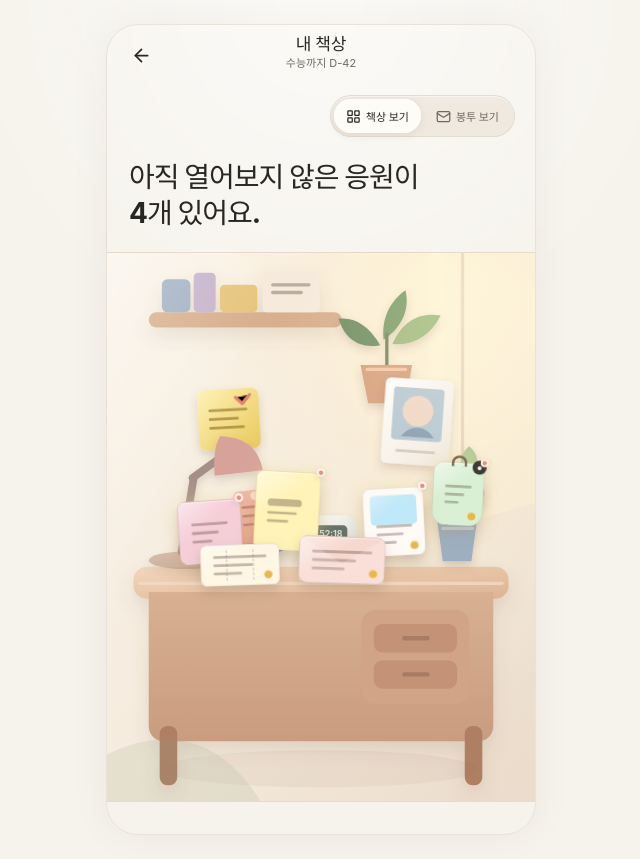
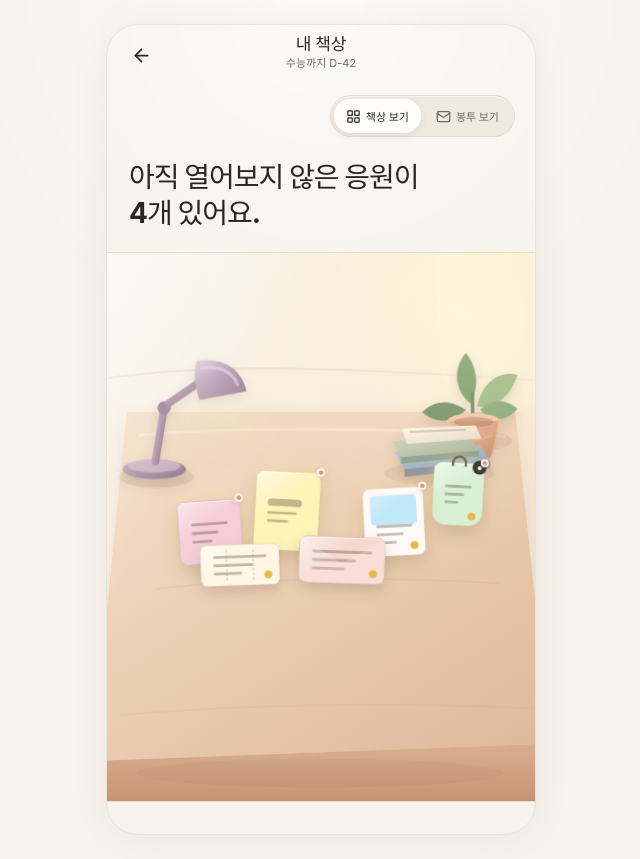
Before and after one commit to Likelion-Yonsei-14th/14-DEMODAY-FRONTEND-CHAK, a React (Vite) app: page /prototype/my/desk in a window 1280 px wide. Shown: the whole page, without its empty margins (319-959 px from the left). Built offline with nearby package versions, Linux system fonts and the light colour scheme; a web font is replaced by a local one.

Commit message:
redesign: simplify and deepen desk scene

```diff
--- a/src/features/desk/DeskScene.tsx
+++ b/src/features/desk/DeskScene.tsx
@@ -18,199 +18,359 @@ export function DeskScene({
         className="desk-scene__svg"
         viewBox="0 0 390 500"
         role="img"
-        aria-label={`${ownerName}의 책상 위에 문제집, 타이머, 사진과 응원 오브젝트가 놓여 있어요.`}
+        aria-label={`${ownerName}의 책상 위에 스탠드, 책과 식물이 놓여 있어요.`}
       >
         <defs>
-          <linearGradient id="room-wall" x1="0" y1="0" x2="0.95" y2="1">
-            <stop offset="0" stopColor="#FAF3E9" />
-            <stop offset="0.55" stopColor="#F5EBDD" />
-            <stop offset="1" stopColor="#EBDCCB" />
+          <linearGradient id="room-wall" x1="0" y1="0" x2="1" y2="1">
+            <stop offset="0" stopColor="#FBF6EE" />
+            <stop offset=".52" stopColor="#F5EBDD" />
+            <stop offset="1" stopColor="#EEDFCC" />
           </linearGradient>
-          <linearGradient id="desk-top" x1="0" y1="0" x2="1" y2="1">
-            <stop offset="0" stopColor="#F1D7BF" />
-            <stop offset="0.5" stopColor="#E8C4A6" />
-            <stop offset="1" stopColor="#DDB495" />
+
+          <linearGradient id="desk-surface" x1=".08" y1="0" x2=".92" y2="1">
+            <stop offset="0" stopColor="#F4DFC9" />
+            <stop offset=".48" stopColor="#EBCDB1" />
+            <stop offset="1" stopColor="#DDB99B" />
           </linearGradient>
-          <linearGradient id="desk-front" x1="0" y1="0" x2="0" y2="1">
-            <stop offset="0" stopColor="#D8B092" />
-            <stop offset="1" stopColor="#C99C7F" />
+
+          <linearGradient id="desk-edge" x1="0" y1="0" x2="0" y2="1">
+            <stop offset="0" stopColor="#D9AF90" />
+            <stop offset="1" stopColor="#C89273" />
           </linearGradient>
+
+          <linearGradient id="lamp-metal" x1="0" y1="0" x2="1" y2="1">
+            <stop offset="0" stopColor="#CBB4C5" />
+            <stop offset=".48" stopColor="#AE92AA" />
+            <stop offset="1" stopColor="#8F748C" />
+          </linearGradient>
+
+          <linearGradient id="lamp-shade" x1=".1" y1=".05" x2=".9" y2=".95">
+            <stop offset="0" stopColor="#DCCADB" />
+            <stop offset=".46" stopColor="#B89FB7" />
+            <stop offset="1" stopColor="#967B94" />
+          </linearGradient>
+
           <linearGradient id="book-blue" x1="0" y1="0" x2="1" y2="1">
-            <stop offset="0" stopColor="#9DB2C8" />
-            <stop offset="1" stopColor="#7089A5" />
+            <stop offset="0" stopColor="#B8C9D8" />
+            <stop offset="1" stopColor="#879EB5" />
           </linearGradient>
+
           <linearGradient id="book-sage" x1="0" y1="0" x2="1" y2="1">
-            <stop offset="0" stopColor="#BFC8AF" />
-            <stop offset="1" stopColor="#8FA081" />
+            <stop offset="0" stopColor="#CFD7C1" />
+            <stop offset="1" stopColor="#9FAC91" />
           </linearGradient>
-          <linearGradient id="timer-body" x1="0" y1="0" x2="1" y2="1">
-            <stop offset="0" stopColor="#FFFDF7" />
-            <stop offset="1" stopColor="#D8D9D5" />
+
+          <linearGradient id="book-cream" x1="0" y1="0" x2="1" y2="1">
+            <stop offset="0" stopColor="#FFF7E9" />
+            <stop offset="1" stopColor="#E7D6BD" />
           </linearGradient>
-          <linearGradient id="photo-paper" x1="0" y1="0" x2="1" y2="1">
-            <stop offset="0" stopColor="#FFFDF9" />
-            <stop offset="1" stopColor="#F0E7DB" />
+
+          <linearGradient id="pot" x1="0" y1="0" x2="1" y2="1">
+            <stop offset="0" stopColor="#E9B89A" />
+            <stop offset=".56" stopColor="#D99E7B" />
+            <stop offset="1" stopColor="#BC7F61" />
           </linearGradient>
-          <linearGradient id="coral-card" x1="0" y1="0" x2="1" y2="1">
-            <stop offset="0" stopColor="#F6C3B7" />
-            <stop offset="1" stopColor="#E88973" />
-          </linearGradient>
-          <linearGradient id="mint-card" x1="0" y1="0" x2="1" y2="1">
-            <stop offset="0" stopColor="#DDEBCF" />
-            <stop offset="1" stopColor="#AAC59A" />
-          </linearGradient>
-          <linearGradient id="yellow-card" x1="0" y1="0" x2="1" y2="1">
-            <stop offset="0" stopColor="#FFF1B6" />
-            <stop offset="1" stopColor="#E9C95B" />
-          </linearGradient>
-          <radialGradient id="sun-light" cx="0.78" cy="0.08" r="0.72">
-            <stop offset="0" stopColor="#FFF3CC" stopOpacity="0.86" />
-            <stop offset="0.48" stopColor="#FFEAC3" stopOpacity="0.26" />
-            <stop offset="1" stopColor="#FFF7E8" stopOpacity="0" />
+
+          <radialGradient id="window-light" cx=".83" cy=".06" r=".74">
+            <stop offset="0" stopColor="#FFF4D1" stopOpacity=".82" />
+            <stop offset=".45" stopColor="#FFEAC0" stopOpacity=".24" />
+            <stop offset="1" stopColor="#FFF8EA" stopOpacity="0" />
           </radialGradient>
-          <filter id="soft-shadow" x="-40%" y="-40%" width="180%" height="180%">
-            <feDropShadow dx="0" dy="8" stdDeviation="8" floodColor="#76563D" floodOpacity="0.14" />
+
+          <radialGradient id="lamp-glow" cx=".5" cy=".5" r=".5">
+            <stop offset="0" stopColor="#FFF1C6" stopOpacity=".46" />
+            <stop offset="1" stopColor="#FFF1C6" stopOpacity="0" />
+          </radialGradient>
+
+          <filter id="scene-shadow" x="-40%" y="-40%" width="180%" height="180%">
+            <feDropShadow
+              dx="0"
+              dy="9"
+              stdDeviation="9"
+              floodColor="#79573F"
+              floodOpacity=".13"
+            />
           </filter>
+
           <filter id="object-shadow" x="-60%" y="-60%" width="220%" height="220%">
-            <feDropShadow dx="0" dy="4" stdDeviation="4" floodColor="#654A38" floodOpacity="0.2" />
+            <feDropShadow
+              dx="0"
+              dy="5"
+              stdDeviation="5"
+              floodColor="#694D3A"
+              floodOpacity=".18"
+            />
           </filter>
+
           <filter id="glow" x="-100%" y="-100%" width="300%" height="300%">
-            <feDropShadow dx="0" dy="0" stdDeviation="5" floodColor="#F2A48F" floodOpacity="0.7" />
+            <feDropShadow
+              dx="0"
+              dy="0"
+              stdDeviation="5"
+              floodColor="#F2A48F"
+              floodOpacity=".7"
+            />
           </filter>
         </defs>
 
         <g className="desk-scene__room">
           <rect width="390" height="500" fill="url(#room-wall)" />
-          <rect width="390" height="500" fill="url(#sun-light)" />
+          <rect width="390" height="500" fill="url(#window-light)" />
 
-          <g opacity="0.42">
-            <path d="M292 0H390V228L340 242L292 178Z" fill="#FFF3D5" />
-            <path d="M324 0V213" stroke="#D4B6A0" strokeWidth="3" />
+          <path
+            d="M0 114C94 101 196 103 390 116"
+            fill="none"
+            stroke="#E2CDB8"
+            strokeWidth="2"
+            opacity=".42"
+          />
+          <path
+            d="M300 0H390V138L347 154L304 114Z"
+            fill="#FFF4D8"
+            opacity=".24"
+          />
         </g>
 
-          <g className="desk-scene__shelf" filter="url(#soft-shadow)">
-            <rect x="38" y="54" width="176" height="14" rx="7" fill="#D7AD8C" />
-            <rect x="50" y="24" width="26" height="30" rx="5" fill="#9FAFC2" />
-            <rect x="79" y="18" width="20" height="36" rx="4" fill="#C5B1CA" />
-            <rect x="103" y="29" width="34" height="25" rx="4" fill="#E5C37A" />
-            <rect x="142" y="17" width="52" height="37" rx="4" fill="#F5E9DA" />
-            <path d="M151 29H184M151 36H177" stroke="#B7A99D" strokeWidth="3" strokeLinecap="round" />
+        <g className="desk-scene__table" filter="url(#scene-shadow)">
+          <path
+            d="M18 145H372L404 447L-14 463Z"
+            fill="url(#desk-surface)"
+          />
+          <path
+            d="M-14 463L404 447V500H-14Z"
+            fill="url(#desk-edge)"
+          />
+
+          <path
+            d="M28 166C122 158 258 159 363 167"
+            fill="none"
+            stroke="#FFF0DE"
+            strokeWidth="2.5"
+            opacity=".5"
+          />
+          <path
+            d="M44 306C137 296 254 295 357 301"
+            fill="none"
+            stroke="#C79777"
+            strokeWidth="1.6"
+            opacity=".16"
+          />
+          <path
+            d="M12 421C126 411 268 409 391 415"
+            fill="none"
+            stroke="#C79777"
+            strokeWidth="1.4"
+            opacity=".13"
+          />
+
+          <ellipse
+            cx="194"
+            cy="474"
+            rx="167"
+            ry="13"
+            fill="#8C6755"
+            opacity=".08"
+          />
         </g>
 
-          <g className="desk-scene__plant" filter="url(#object-shadow)">
-            <path d="M252 79C250 59 258 44 272 34C276 51 269 68 252 79Z" fill="#789A69" />
-            <path d="M260 83C270 60 287 54 304 57C296 73 281 85 260 83Z" fill="#9BB77B" />
-            <path d="M249 84C238 65 224 58 211 60C216 77 229 88 249 84Z" fill="#6E8D64" />
-            <path d="M255 74L255 111" stroke="#6F825F" strokeWidth="3" strokeLinecap="round" />
-            <path d="M231 102H278L272 137H238Z" fill="#D79F7B" />
-            <path d="M237 106H272" stroke="#F4C5A4" strokeWidth="3" strokeLinecap="round" />
+        <g className="desk-scene__decor" filter="url(#object-shadow)">
+          <g className="desk-scene__lamp">
+            <ellipse
+              cx="45"
+              cy="204"
+              rx="34"
+              ry="10"
+              fill="#7D665F"
+              opacity=".13"
+            />
+            <ellipse
+              cx="43"
+              cy="197"
+              rx="29"
+              ry="9"
+              fill="url(#lamp-metal)"
+            />
+            <ellipse
+              cx="43"
+              cy="194"
+              rx="24"
+              ry="6"
+              fill="#D4C0CF"
+              opacity=".72"
+            />
+
+            <path
+              d="M44 190L52 141"
+              stroke="url(#lamp-metal)"
+              strokeWidth="7"
+              strokeLinecap="round"
+            />
+            <circle cx="52" cy="141" r="6" fill="#9E859C" />
+            <path
+              d="M56 137L91 113"
+              stroke="url(#lamp-metal)"
+              strokeWidth="7"
+              strokeLinecap="round"
+            />
+            <circle cx="91" cy="113" r="6" fill="#9A8198" />
+
+            <path
+              d="M82 98C106 95 122 105 127 126L84 134C80 120 78 107 82 98Z"
+              fill="url(#lamp-shade)"
+            />
+            <path
+              d="M86 105C102 102 114 108 119 120"
+              fill="none"
+              stroke="#EADDE9"
+              strokeWidth="3"
+              strokeLinecap="round"
+              opacity=".58"
+            />
+            <ellipse
+              cx="108"
+              cy="151"
+              rx="62"
+              ry="42"
+              fill="url(#lamp-glow)"
+              opacity=".68"
+            />
           </g>
 
-          <g className="desk-scene__wall-messages">
-            <g transform="rotate(-3 111 151)" filter="url(#object-shadow)">
-              <rect x="83" y="124" width="56" height="55" rx="7" fill="url(#yellow-card)" />
-              <path d="M94 143H127M94 151H119M94 159H124" stroke="#9D7F31" strokeWidth="2.5" strokeLinecap="round" opacity="0.72" />
-              <path d="M118 132L124 138L131 130" stroke="#E48470" strokeWidth="3" strokeLinecap="round" strokeLinejoin="round" />
-            </g>
+          <g className="desk-scene__plant">
+            <ellipse
+              cx="338"
+              cy="171"
+              rx="31"
+              ry="9"
+              fill="#76533E"
+              opacity=".11"
+            />
 
-            <g transform="rotate(4 282 150)" filter="url(#object-shadow)">
-              <rect x="252" y="115" width="62" height="78" rx="5" fill="url(#photo-paper)" />
-              <rect x="260" y="123" width="46" height="48" rx="3" fill="#B5C6D0" />
-              <circle cx="283" cy="144" r="14" fill="#F0D5C2" />
-              <path d="M269 168C277 156 291 156 299 168" fill="#879CAF" />
-              <path d="M266 181H300" stroke="#D6C8BC" strokeWidth="2.5" strokeLinecap="round" />
-            </g>
-          </g>
-        </g>
+            <path
+              d="M331 137C316 125 315 105 327 91C338 105 339 123 331 137Z"
+              fill="#789A69"
+            />
+            <path
+              d="M337 140C342 116 359 107 374 111C368 130 355 141 337 140Z"
+              fill="#9CB781"
+            />
+            <path
+              d="M327 143C311 132 297 135 287 145C300 156 315 155 327 143Z"
+              fill="#6E8D64"
+            />
+            <path
+              d="M340 143C350 132 364 133 374 142C365 153 351 155 340 143Z"
+              fill="#87A775"
+            />
+            <path
+              d="M333 128L333 153"
+              stroke="#677E5E"
+              strokeWidth="3"
+              strokeLinecap="round"
+            />
 
-        <g className="desk-scene__furniture" filter="url(#soft-shadow)">
-          <rect x="24" y="286" width="342" height="29" rx="12" fill="url(#desk-top)" />
-          <path d="M38 309H352V431C352 439 346 445 338 445H52C44 445 38 439 38 431Z" fill="url(#desk-front)" />
-          <rect x="232" y="325" width="98" height="86" rx="13" fill="#D2A487" />
-          <rect x="243" y="338" width="76" height="26" rx="8" fill="#C39277" />
-          <rect x="243" y="371" width="76" height="26" rx="8" fill="#C39277" />
-          <rect x="269" y="349" width="25" height="4" rx="2" fill="#A77C64" />
-          <rect x="269" y="382" width="25" height="4" rx="2" fill="#A77C64" />
-          <rect x="48" y="431" width="16" height="54" rx="7" fill="#AF7F64" />
-          <rect x="326" y="431" width="16" height="54" rx="7" fill="#AF7F64" />
-          <path d="M30 301H360" stroke="#F5DCC6" strokeWidth="3" strokeLinecap="round" opacity="0.75" />
-        </g>
-
-        <g className="desk-scene__environment" filter="url(#object-shadow)">
-          <g className="desk-scene__lamp">
-            <path d="M68 272L79 205" stroke="#A59089" strokeWidth="7" strokeLinecap="round" />
-            <path d="M78 205L115 178" stroke="#A59089" strokeWidth="7" strokeLinecap="round" />
-            <path d="M103 167C128 168 138 179 142 198L98 203C97 187 98 176 103 167Z" fill="#D7A29A" />
-            <ellipse cx="72" cy="280" rx="34" ry="8" fill="#B58972" opacity="0.5" />
+            <ellipse cx="334" cy="153" rx="24" ry="7" fill="#F1C3A5" />
+            <path
+              d="M311 153H357L351 182C350 188 344 192 334 192C324 192 318 188 317 182Z"
+              fill="url(#pot)"
+            />
+            <ellipse
+              cx="334"
+              cy="154"
+              rx="18"
+              ry="4.5"
+              fill="#A96E51"
+              opacity=".48"
+            />
+            <path
+              d="M319 167C329 171 340 171 351 166"
+              fill="none"
+              stroke="#F2C5A9"
+              strokeWidth="2"
+              opacity=".36"
+            />
           </g>
 
           <g className="desk-scene__books">
-            <rect x="84" y="258" width="78" height="14" rx="5" fill="url(#book-blue)" />
-            <rect x="92" y="244" width="69" height="14" rx="5" fill="url(#book-sage)" />
-            <path d="M99 249H148" stroke="#E4E9DF" strokeWidth="2.5" strokeLinecap="round" />
-            <path d="M91 263H148" stroke="#D9E4EC" strokeWidth="2.5" strokeLinecap="round" />
+            <ellipse
+              cx="303"
+              cy="201"
+              rx="50"
+              ry="11"
+              fill="#785A45"
+              opacity=".1"
+            />
+
+            <path
+              d="M262 181L340 175L349 190L271 197Z"
+              fill="url(#book-blue)"
+            />
+            <path
+              d="M271 197L349 190V196L271 204Z"
+              fill="#6F8499"
+              opacity=".72"
+            />
+            <path
+              d="M259 171L329 166L339 180L268 186Z"
+              fill="url(#book-sage)"
+            />
+            <path
+              d="M268 186L339 180V185L268 192Z"
+              fill="#849276"
+              opacity=".72"
+            />
+            <path
+              d="M269 160L336 157L341 169L273 174Z"
+              fill="url(#book-cream)"
+            />
+            <path
+              d="M276 163L326 161"
+              stroke="#B9AA98"
+              strokeWidth="2"
+              strokeLinecap="round"
+              opacity=".62"
+            />
           </g>
-
-          <g className="desk-scene__timer">
-            <rect x="180" y="239" width="48" height="39" rx="12" fill="url(#timer-body)" />
-            <rect x="189" y="248" width="30" height="14" rx="4" fill="#667268" />
-            <text x="204" y="259" textAnchor="middle" fontSize="8" fontWeight="700" fill="#D9E2D8">52:18</text>
-            <circle cx="204" cy="270" r="3.3" fill="#E88A73" />
-          </g>
-
-          <g className="desk-scene__pen-cup">
-            <path d="M301 245H337L332 281H306Z" fill="#9DAFC0" />
-            <path d="M309 246L304 213" stroke="#596E84" strokeWidth="4" strokeLinecap="round" />
-            <path d="M320 246L323 207" stroke="#D39182" strokeWidth="4" strokeLinecap="round" />
-            <path d="M329 246L338 220" stroke="#CEB957" strokeWidth="4" strokeLinecap="round" />
-            <path d="M306 251H333" stroke="#C6D1DA" strokeWidth="3" strokeLinecap="round" />
-          </g>
-        </g>
-
-        <g className="desk-scene__message-objects">
-          <g transform="rotate(-5 136 248)" filter="url(#object-shadow)">
-            <rect x="117" y="216" width="38" height="48" rx="6" fill="url(#coral-card)" />
-            <path d="M125 231H148M125 239H144M125 247H149" stroke="#9E5E50" strokeWidth="2.2" strokeLinecap="round" opacity="0.68" />
-            <circle cx="137" cy="221" r="4" fill="#FFE3DB" />
-          </g>
-
-          <g transform="rotate(5 266 251)" filter="url(#object-shadow)">
-            <rect x="245" y="221" width="42" height="50" rx="6" fill="url(#photo-paper)" />
-            <rect x="251" y="227" width="30" height="29" rx="3" fill="#C6D2C0" />
-            <circle cx="266" cy="240" r="8" fill="#F0C9B9" />
-            <path d="M254 262H278" stroke="#D8C9BC" strokeWidth="2" strokeLinecap="round" />
-          </g>
-
-          <g filter="url(#object-shadow)">
-            <path d="M174 280C174 266 183 257 195 257C207 257 216 266 216 280Z" fill="#F4E8D9" />
-            <path d="M174 280H216L195 264Z" fill="#F9F1E8" />
-            <path d="M174 280L195 267L216 280" fill="#E6D5C3" />
-            <circle cx="195" cy="275" r="4" fill="#E88973" />
-          </g>
-
-          <g className="desk-scene__charm" filter="url(#object-shadow)">
-            <path d="M330 207C320 197 320 184 330 176C340 184 340 197 330 207Z" fill="#A9C793" />
-            <path d="M330 207V241" stroke="#6F956A" strokeWidth="3" strokeLinecap="round" />
-            <path d="M317 218C321 210 328 209 332 214C337 209 344 212 344 218C344 227 331 233 331 233C331 233 317 227 317 218Z" fill="#F0A49A" />
         </g>
 
         {extraObjectType && (
           <g
-              className={highlightExtraObject ? 'desk-scene__extra desk-scene__extra--highlight' : 'desk-scene__extra'}
-              filter={highlightExtraObject ? 'url(#glow)' : 'url(#object-shadow)'}
+            className={
+              highlightExtraObject
+                ? 'desk-scene__extra desk-scene__extra--highlight'
+                : 'desk-scene__extra'
+            }
+            filter={
+              highlightExtraObject
+                ? 'url(#glow)'
+                : 'url(#object-shadow)'
+            }
           >
-              <rect x="151" y="199" width="88" height="69" rx="10" fill="#FFF8F1" />
-              <rect x="157" y="205" width="76" height="57" rx="8" fill="#F4C6BC" />
-              <path d="M169 221H218M169 232H211M169 243H215" stroke="#9B5E52" strokeWidth="3" strokeLinecap="round" />
-              <circle cx="221" cy="251" r="5" fill="#E7C95E" />
+            <rect
+              x="151"
+              y="250"
+              width="88"
+              height="69"
+              rx="10"
+              fill="#FFF8F1"
+            />
+            <rect
+              x="157"
+              y="256"
+              width="76"
+              height="57"
+              rx="8"
+              fill="#F4C6BC"
+            />
+            <path
+              d="M169 272H218M169 283H211M169 294H215"
+              stroke="#9B5E52"
+              strokeWidth="3"
+              strokeLinecap="round"
+            />
+            <circle cx="221" cy="302" r="5" fill="#E7C95E" />
           </g>
         )}
-        </g>
-
-        <g className="desk-scene__foreground" opacity="0.58">
-          <ellipse cx="194" cy="470" rx="144" ry="17" fill="#8C6755" opacity="0.12" />
-          <path d="M0 457C52 431 104 440 140 500H0Z" fill="#94A283" opacity="0.28" />
-        </g>
       </svg>
 
       <div className="desk-scene__light" aria-hidden />
```
Lines whose indentation alone changed are shown as unchanged.
